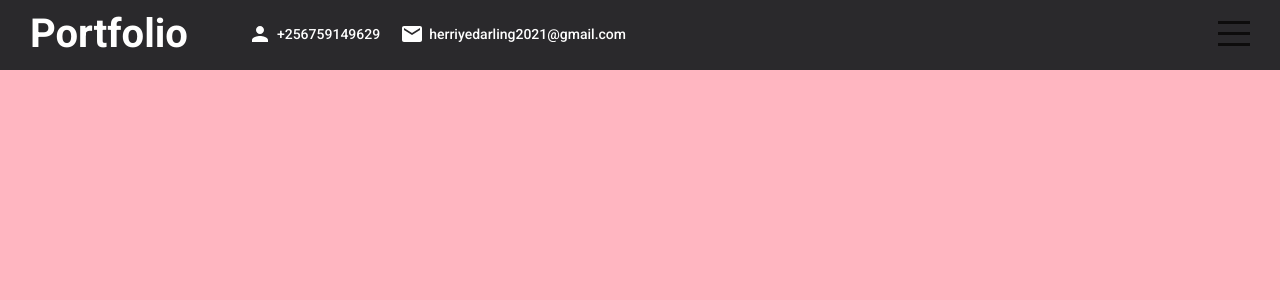
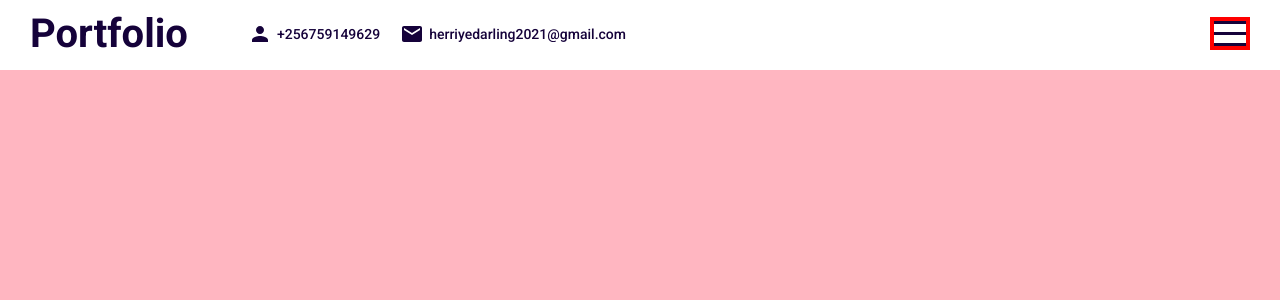
Before and after one commit to ghermaico135/my-portfolio-design, a React (Create React App) app: page / in a window 1280 px wide. Shown: the top 300 px of the page. Built offline with nearby package versions, Linux system fonts and the light colour scheme.

Commit message:
the menu bar is working

```diff
--- a/src/App.js
+++ b/src/App.js
@@ -6,14 +6,17 @@ import Work from "./components/work/Work";
 import Contact from "./components/contact/Contact";
 import "./app.css"
 import { useState } from "react";
+import Menu from "./components/menu/Menu";
 
 
 function App() {
 
-  const [openMenu, setOpenMenu] = useState(true)
+  const [openMenu, setOpenMenu] = useState(false)
+
   return (
     <div className="app">
       <Topbar openMenu={openMenu} setOpenMenu={setOpenMenu}/>
+      <Menu openMenu={openMenu} setOpenMenu={setOpenMenu} />
       <div className="sections">
           <Intro />
           <Portfolio />
--- /dev/null
+++ b/src/components/menu/Menu.jsx
@@ -0,0 +1,26 @@
+import "./menu.css"
+
+
+export default function Menu({openMenu,setOpenMenu}) {
+  return (
+    <div className={`menu ${openMenu ? "active" : ""}`}>
+        <ul className="menuItems">
+            <li className="menuList">
+                <a  className="menuLink" href="#intro"> Home</a>
+               </li>
+            <li className="menuList" onClick={()=>setOpenMenu(!openMenu)}>
+                <a className="menuLink" href="#portfolio">Portfolio</a>
+                </li>
+            <li className="menuList" onClick={()=>setOpenMenu(!openMenu)}>
+                <a className="menuLink" href="#works">Works</a>
+                </li>
+            <li className="menuList" onClick={()=>setOpenMenu(!openMenu)}>
+                <a className="menuLink" href="#testimonials">Testimonials</a>
+                </li>
+            <li className="menuList" onClick={()=>setOpenMenu(!openMenu)}>
+                <a className="menuLink"  href="#contact">Contact</a>
+              </li>
+        </ul>
+    </div>
+  )
+}
--- /dev/null
+++ b/src/components/menu/menu.css
@@ -0,0 +1,40 @@
+.menu{
+    width: 300px;
+    height: 100vh;
+    position: fixed;
+    top: 0;
+    right: -300px;
+    background-color: #15023a;
+    z-index: 2;
+    display: flex;
+    flex-direction: column;
+    align-items: center;
+    justify-content: center;
+    transition: all 0.3s ease;
+}
+.active{
+    right:0;
+}
+
+.menuItems{
+    margin: 0;
+    padding: 0;
+    list-style: none;
+    font-size: 20px;
+    font-weight: 300;
+    color: #fff;
+    width: 60%;
+}
+
+.menuList{
+    margin-bottom: 25px;
+}
+
+.menuList:hover{
+    font-weight: 500;
+}
+.menuLink{
+    text-decoration: none;
+    color: inherit;
+    font-size: inherit;
+}
--- a/src/components/topbar/Topbar.jsx
+++ b/src/components/topbar/Topbar.jsx
@@ -20,9 +20,9 @@ export default function Topbar({openMenu,setOpenMenu}) {
         </div>
         <div className="right">
           <div className="humburger" onClick={()=>setOpenMenu(!openMenu)}>
-              <span></span>
-              <span></span>
-              <span></span>
+               <span className={openMenu ? "line1" : ""}></span>
+              <span className={openMenu ? "line2" : ""}></span>
+              <span className={openMenu ? "line3" : ""}></span>
           </div>
         </div>
       </div>
--- a/src/components/topbar/topbar.css
+++ b/src/components/topbar/topbar.css
@@ -5,11 +5,12 @@
     color:#15023a;
     position: fixed;
     top: 0;
-    z-index: 2;
+    z-index: 3;
+    overflow-y: hidden;
 }
 
 .active{
-    background-color: #2a292c;
+    background-color: #15023a;
     color: #fff;
 }
 
@@ -51,37 +52,46 @@
     transform-origin: left;
 }
 
-
-
 .humburger{
+    border: 4px solid red;
     width: 32px;
     height: 25px;
     display: flex;
     flex-direction: column;
     justify-content: space-between;
     cursor: pointer;
+    overflow-y: hidden;
+    position: relative;
+
 }
 
 .humburger > span{
     width: 100%;
     height: 3px;
-    background-color: rgb(13, 12, 12);
+    background-color: #15023a;
     font-size:14px ;
     font-weight:500 ;
-    transform-origin: left;
-    transition: all 2s ease;
+    transition: all 0.3s ease;
 }
 
-/* .humburger:first-child{
+.hamburger.active  span {
     background-color: #fff;
+  }
+
+.line1 {
     transform: rotate(45deg);
+    position: absolute;
+    top: 50%;
+    background-color: inherit;
 }
 
-.humburger:nth-child(2) {
+.line2 {
     opacity: 0;
 }
 
-.humburger:last-child{
-    background-color: #fff;
+.line3 {
     transform: rotate(-45deg);
-} */
+    position: absolute;
+    top: 50%;
+    background-color: inherit;
+}
```
